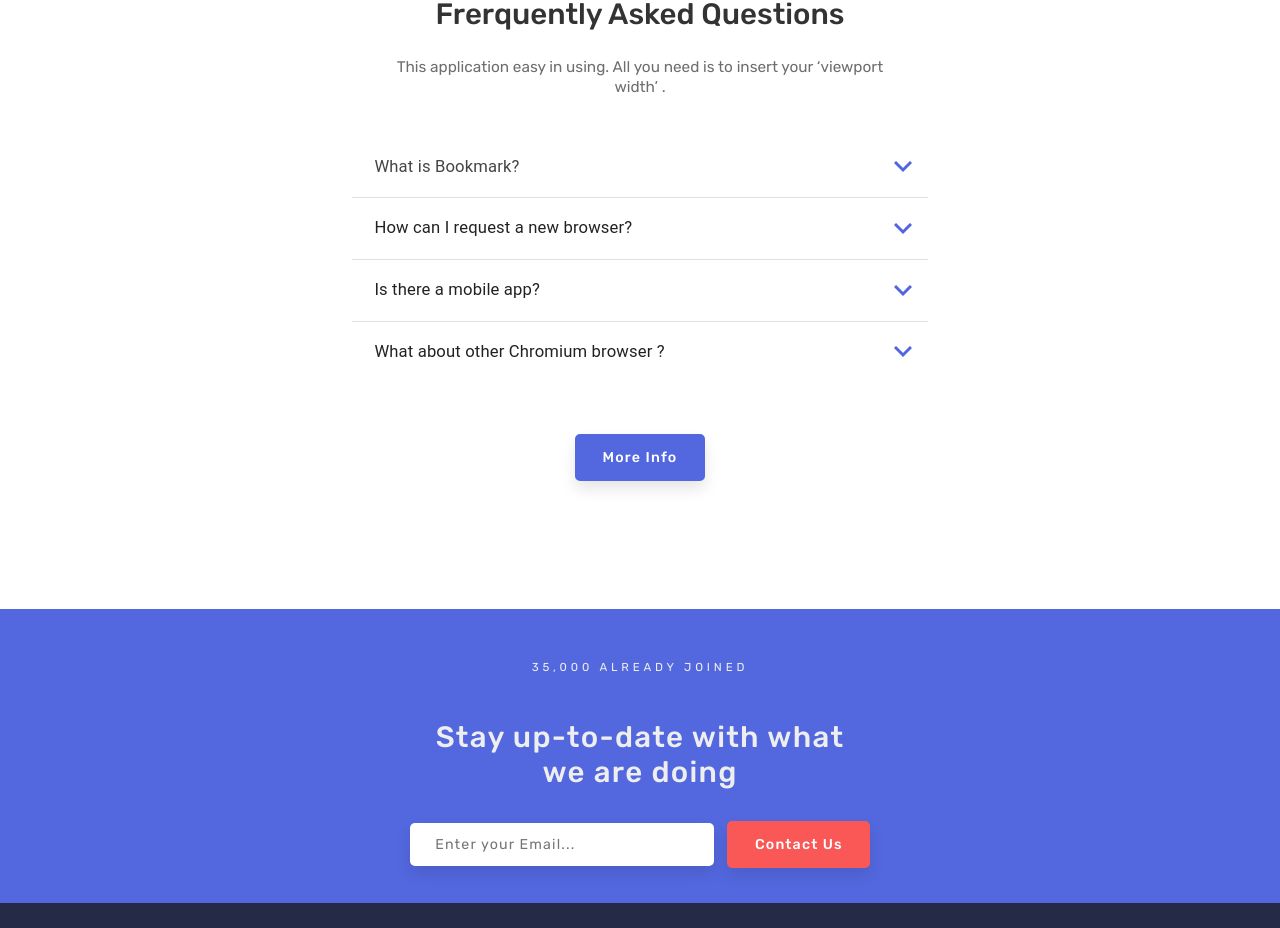
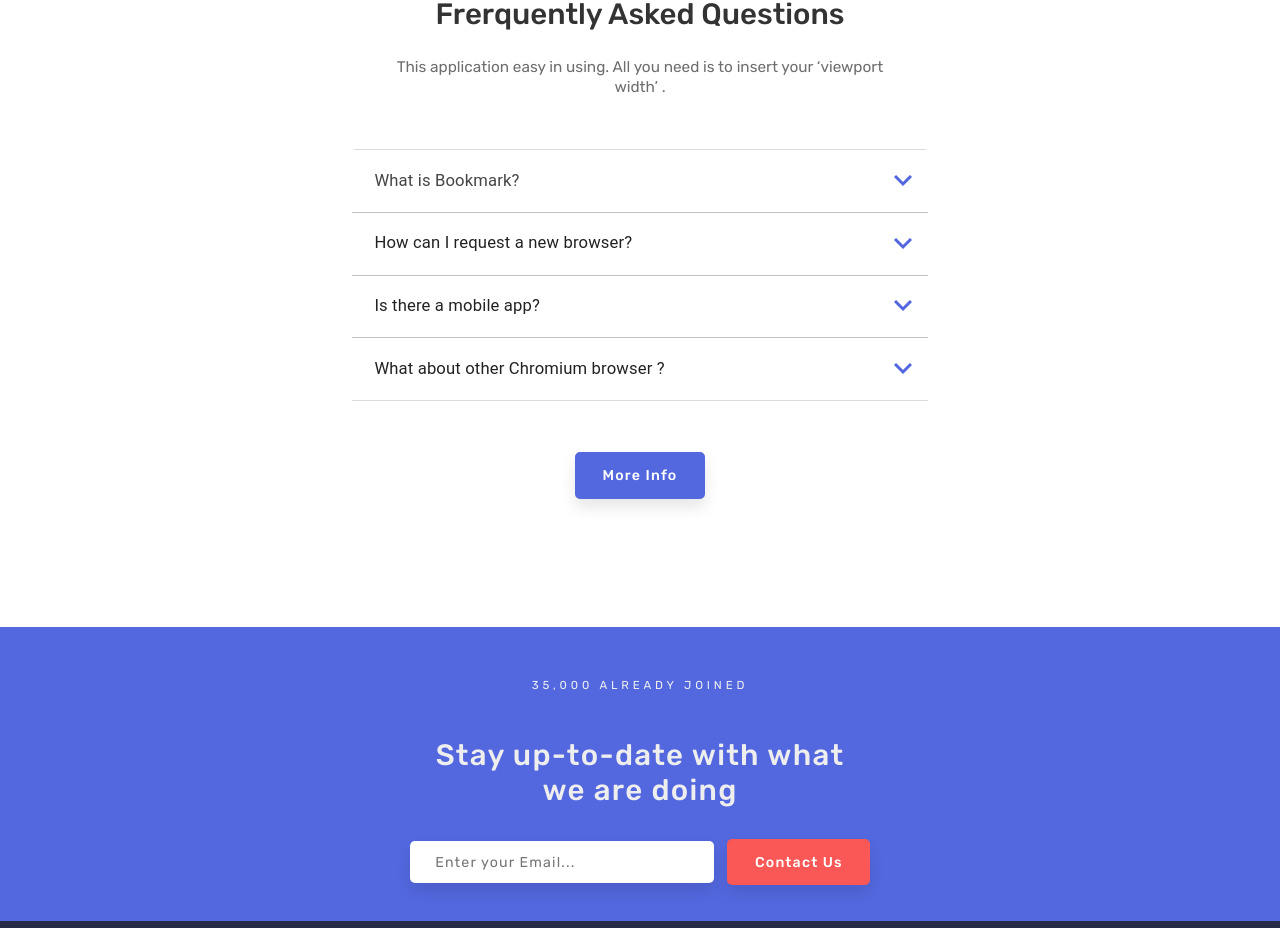
Before and after one commit to Axiean/Bookmark-landing-FM, a React (Create React App) app: page / in a window 1280 px wide. Shown: the part 2298-3226 px from the top of the page. Built offline with nearby package versions, Linux system fonts and the light colour scheme.

Commit message:
fixed borders

```diff
--- a/src/components/FAQ/AccardionFAQ.js
+++ b/src/components/FAQ/AccardionFAQ.js
@@ -13,9 +13,10 @@ const useStyles = makeStyles((theme) => ({
     width: "45%",
     border: "none",
     margin: "auto",
-    marginTop: "3vw",
+    marginTop: "4vw",
     boxShadow: "none",
     outline: "none",
+    borderBottom: "1px rgb(219, 219, 219) solid",
   },
   heading: {
     fontSize: "1.3vw",
--- a/src/components/FAQ/fancy-example.css
+++ b/src/components/FAQ/fancy-example.css
@@ -14,6 +14,7 @@
 }
 .accardion1 {
   box-shadow: none !important;
+  border-top: 1px rgb(219, 219, 219) solid;
 }
 
 #panel1a-header {
```
